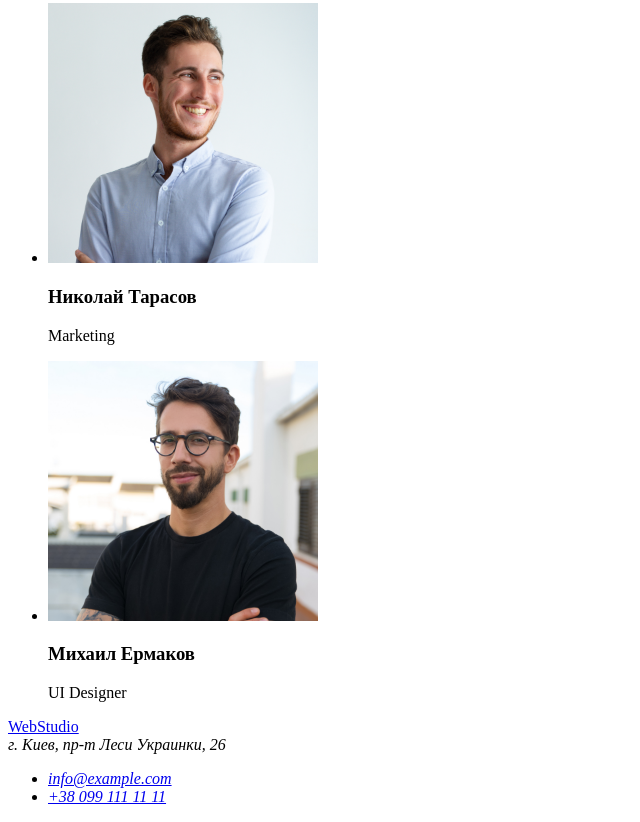
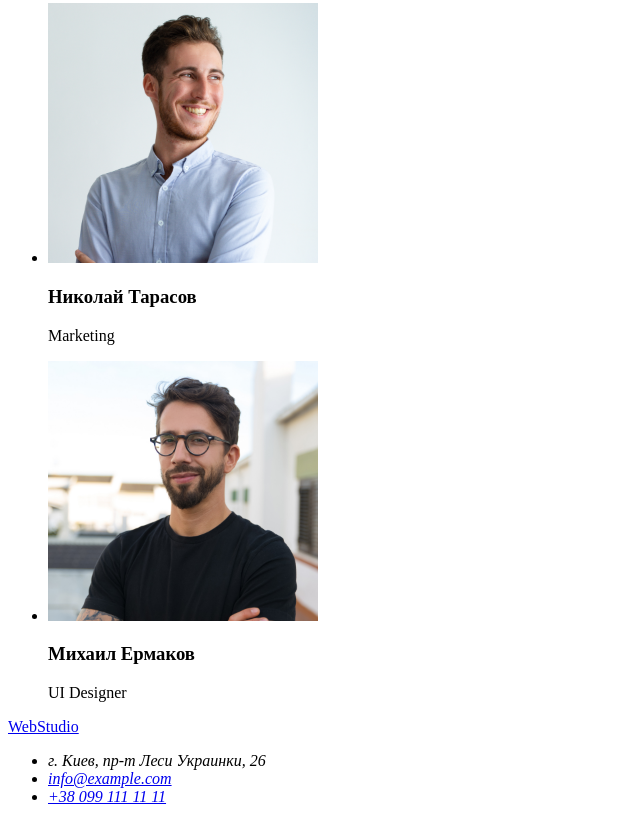
Before and after one commit to Roma044/goit-markup-hw-01, a plain HTML site: page index.html in a window 1280 px wide. Shown: the part 2333-3155 px from the top of the page, without its empty margins (0-640 px from the left). Drawn offline with Linux system fonts and the light colour scheme.

Commit message:
Update index.html

```diff
--- a/index.html
+++ b/index.html
@@ -125,8 +125,8 @@
     <footer>
       <a href="/">WebStudio</a>
       <address>
-        г. Киев, пр-т Леси Украинки, 26
         <ul>
+          <li>г. Киев, пр-т Леси Украинки, 26</li>
           <li><a href="mailto:info@example.com">info@example.com</a></li>
           <li><a href="tel:+380991111111">+38 099 111 11 11</a></li>
         </ul>
```
